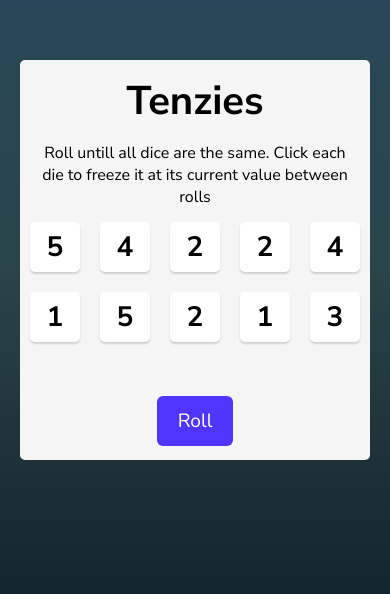
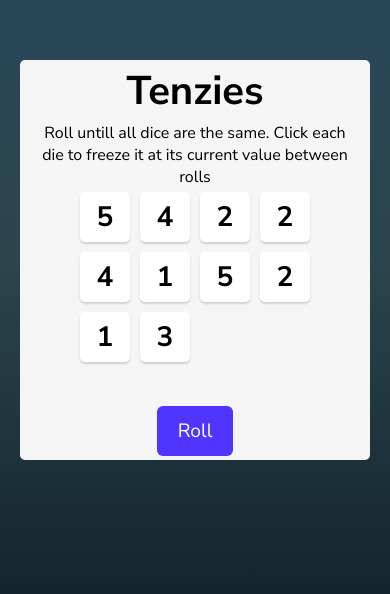
Before and after one commit to talesofcarter/tenzies-game, a React (Vite) app: page / in a window 390 px wide. Shown: the part 162-756 px from the top of the page. Built offline with nearby package versions, Linux system fonts and the light colour scheme.

Commit message:
Add media queries for screen below 414px

```diff
--- a/src/index.css
+++ b/src/index.css
@@ -103,3 +103,11 @@ button.roll-dice {
 button.roll-dice:hover {
   background: #110176;
 }
+
+@media (max-width: 414px) {
+  .die-container {
+    display: grid;
+    grid-template-columns: repeat(4, 1fr);
+    gap: 10px;
+  }
+}
```
